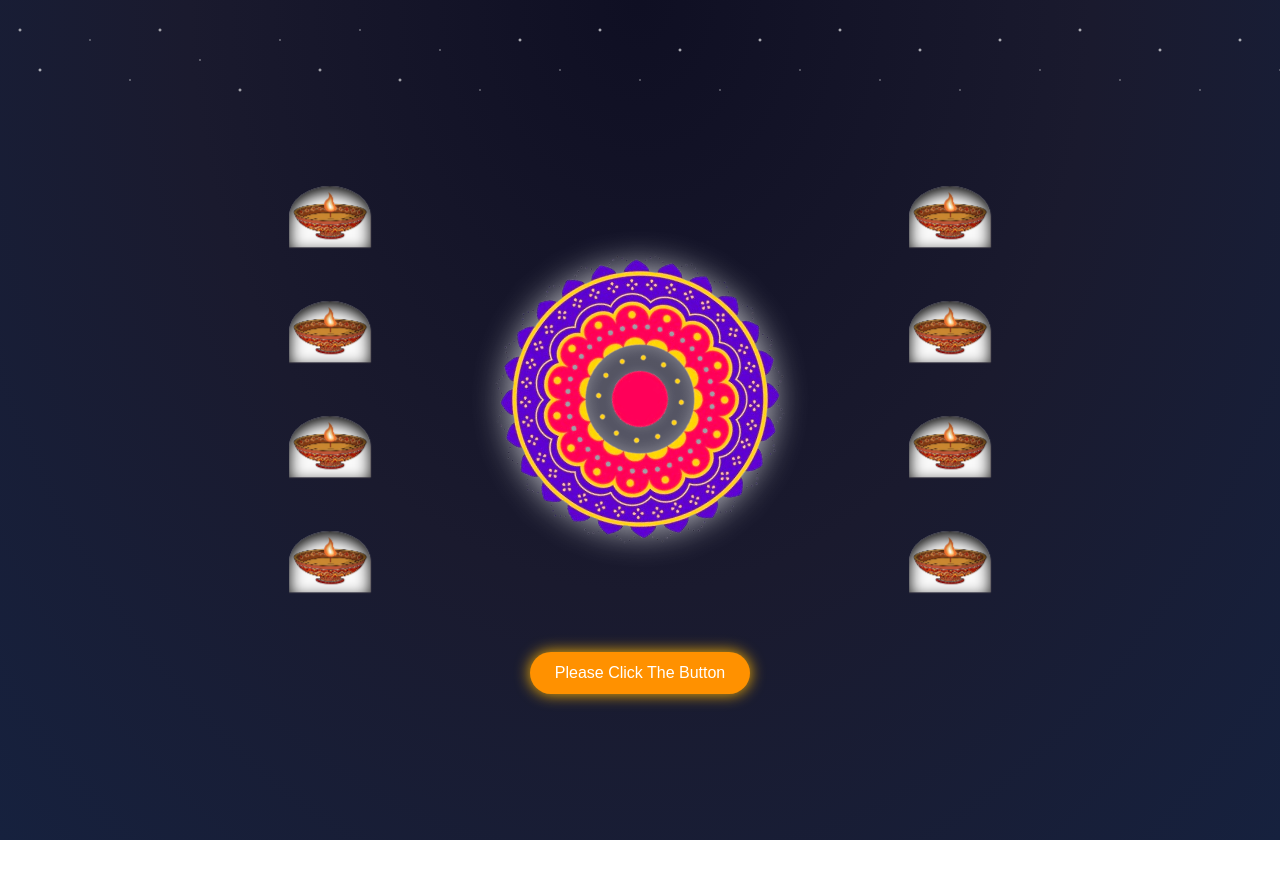
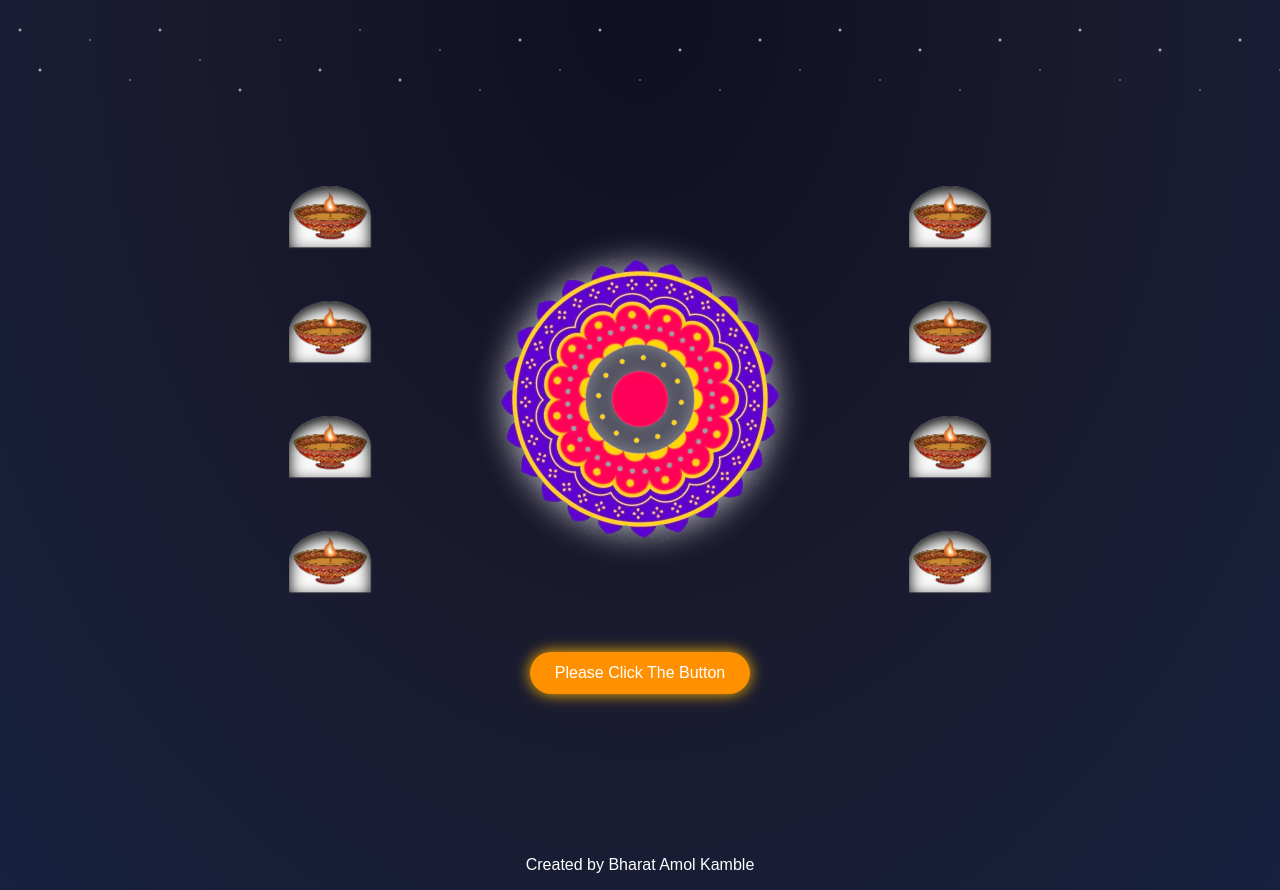
Before and after one commit to Bharatkamble12/Small-website, a plain HTML site: page Narak Chaturdashi/index.html in a window 1280 px wide. Before the commit the page ends 840 px from the top, so only its background shows below. Drawn offline with Linux system fonts and the light colour scheme.

Commit message:
Add footer with creator's name to index.html
Added a footer with creator's name.

```diff
--- a/Narak Chaturdashi/index.html
+++ b/Narak Chaturdashi/index.html
@@ -32,5 +32,8 @@
         </div>
     </section>
     <script src="script.js"></script>
+    <footer>
+        <p>Created by Bharat Amol Kamble</p>
+    </footer>
 </body>
 </html>
```
